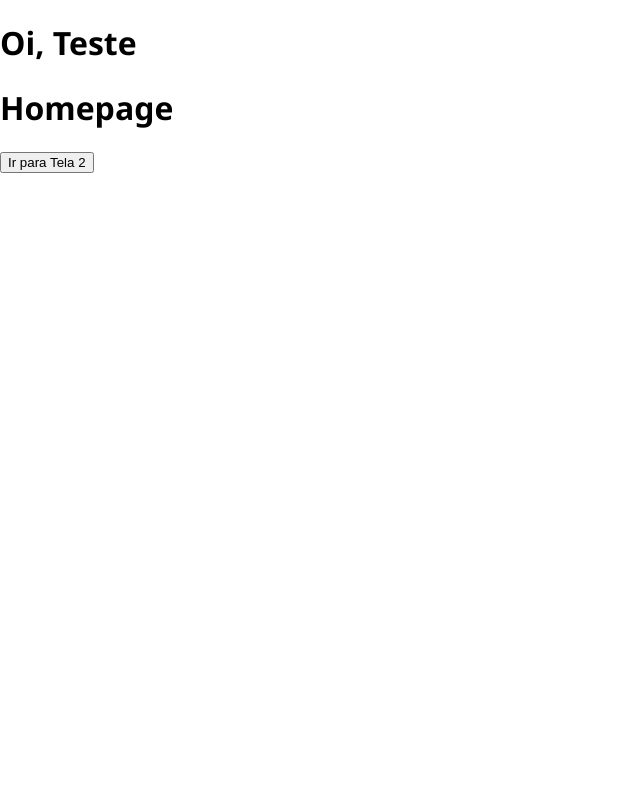
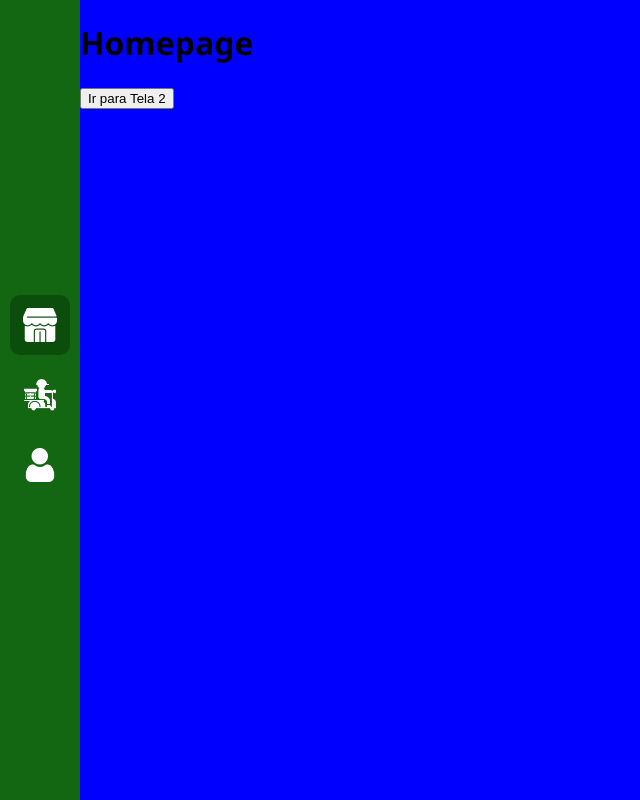
Before and after one commit to marcelorocfer/devs_food, a React (Create React App) app: page / in a window 1280 px wide. Shown: the whole page, without its empty margins (0-640 px from the left). Built offline with nearby package versions, Linux system fonts and the light colour scheme.

Commit message:
Estrutura

```diff
--- a/src/App.js
+++ b/src/App.js
@@ -2,16 +2,25 @@
 import { BrowserRouter, Switch, Route } from "react-router-dom";
 import { useSelector } from 'react-redux';
 
+import { Container, Menu, PageBody } from './AppStyled';
+
 import HomeScreen from './pages/HomeScreen';
 import Tela2Screen from './pages/Tela2Screen';
+
+import MenuItem from './components/MenuItem';
 
 export default () => {
     const name = useSelector(state => state.user.name);
 
     return (
         <BrowserRouter>
-            <h1>Oi, {name}</h1>
-
+            <Container>
+                <Menu>
+                    <MenuItem icon="/assets/store.png" link="/" />
+                    <MenuItem icon="/assets/order.png" link="/orders" />
+                    <MenuItem icon="/assets/profile.png" link="/profile" />
+                </Menu>
+                <PageBody>
                     <Switch>
                         <Route exact path="/">
                             <HomeScreen />
@@ -20,6 +29,8 @@
                             <Tela2Screen />
                         </Route>
                     </Switch>
+                </PageBody>
+            </Container>
         </BrowserRouter>
     );
 }
--- /dev/null
+++ b/src/AppStyled.js
@@ -0,0 +1,22 @@
+import styled from 'styled-components';
+
+export const Container = styled.div`
+    display: flex;
+    height: 100vh;
+    background-color: #FF0;
+`;
+
+export const Menu = styled.div`
+    display: flex;
+    justify-content: center;
+    align-items: center;
+    background-color: #136713;
+    width: 80px;
+    flex-direction: column;
+`;
+
+export const PageBody = styled.div`
+    display: flex;
+    background-color: #0000FF;
+    flex: 1;
+`;
--- /dev/null
+++ b/src/components/MenuItem/index.js
@@ -0,0 +1,21 @@
+import React from 'react';
+import { useHistory, useLocation } from 'react-router-dom';
+import { LinkArea, LinkIcon } from './styled';
+
+export default ({ icon, link }) => {
+    const history = useHistory();
+    const location = useLocation();
+
+    let isActive = location.pathname == link;
+
+    const handleLinkClick = (e) => {
+        e.preventDefault();
+        history.push(link);
+    }
+
+    return (
+        <LinkArea active={isActive} href={link} onClick={handleLinkClick}>
+            <LinkIcon src={icon} />
+        </LinkArea>
+    );
+}
--- /dev/null
+++ b/src/components/MenuItem/styled.js
@@ -0,0 +1,17 @@
+import styled from 'styled-components';
+
+export const LinkArea = styled.a`
+    display: flex;
+    justify-content: center;
+    align-items: center;
+    width: 60px;
+    height: 60px;
+    background-color: ${props=>props.active ? '#0B4D0B' : 'transparent'};
+    border-radius: 10px;
+    margin-bottom: 10px;
+`;
+
+export const LinkIcon = styled.img`
+    width: 34px;
+    height: auto;
+`;
```
Lines whose indentation alone changed are shown as unchanged.
